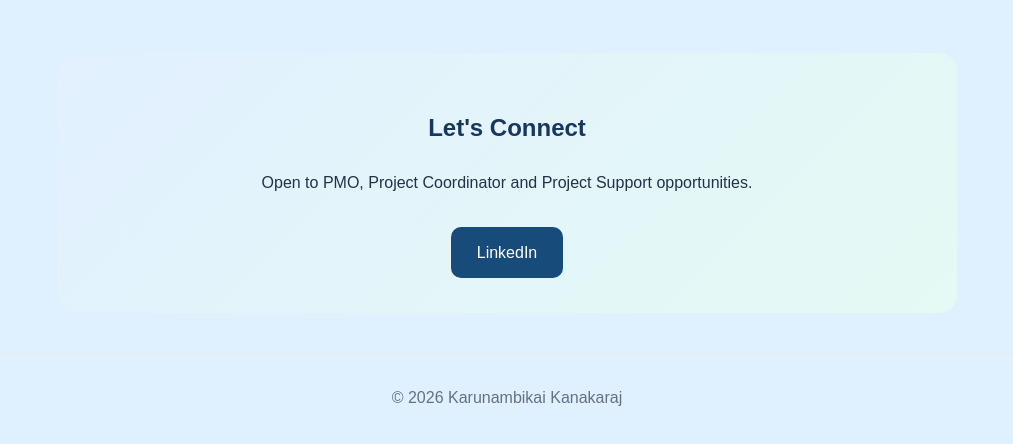
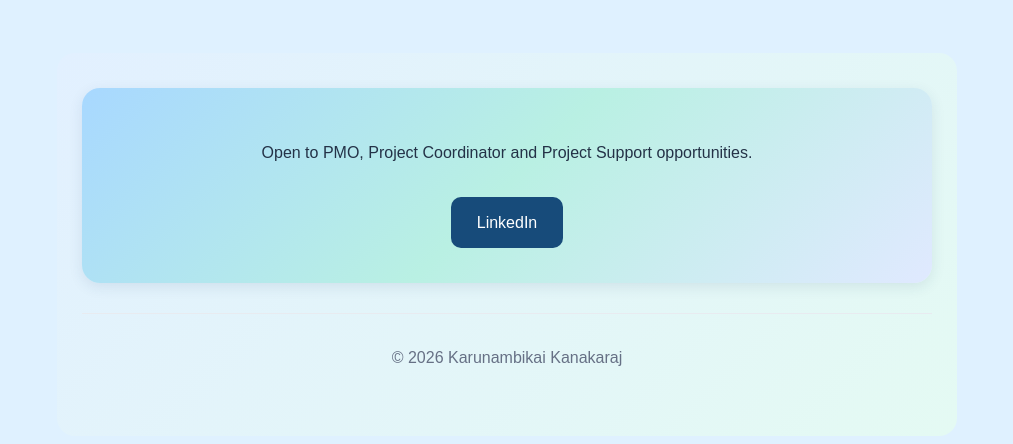
Before and after one commit to karunakaru-beep/karu, a plain HTML site: page index.html in a window 1280 px wide. Shown: the part 2062-2506 px from the top of the page, without its empty margins (133-1146 px from the left). Drawn offline with Linux system fonts and the light colour scheme.

Commit message:
Update the changes

```diff
--- a/index.html
+++ b/index.html
@@ -89,7 +89,19 @@
   box-shadow: 0 4px 14px rgba(36, 71, 107, 0.10);
   margin-bottom: 18px;
 }
-
+.connect-card {
+  background: linear-gradient(
+    135deg,
+    #a8d8ff,
+    #b9f0e3,
+    #e0e9ff
+  );
+  text-align: center;
+  padding: 35px 25px;
+  border-radius: 18px;
+  margin-bottom: 30px;
+  box-shadow: 0 4px 14px rgba(36, 71, 107, 0.10);
+}
     .project h3 {
       margin-top: 0;
     }
@@ -839,7 +851,7 @@ header {
   max-width: 900px;
 ">
 
-  <h2>Let's Connect</h2>
+ <section class="connect-card">
 
   <p>
     Open to PMO, Project Coordinator and
```
